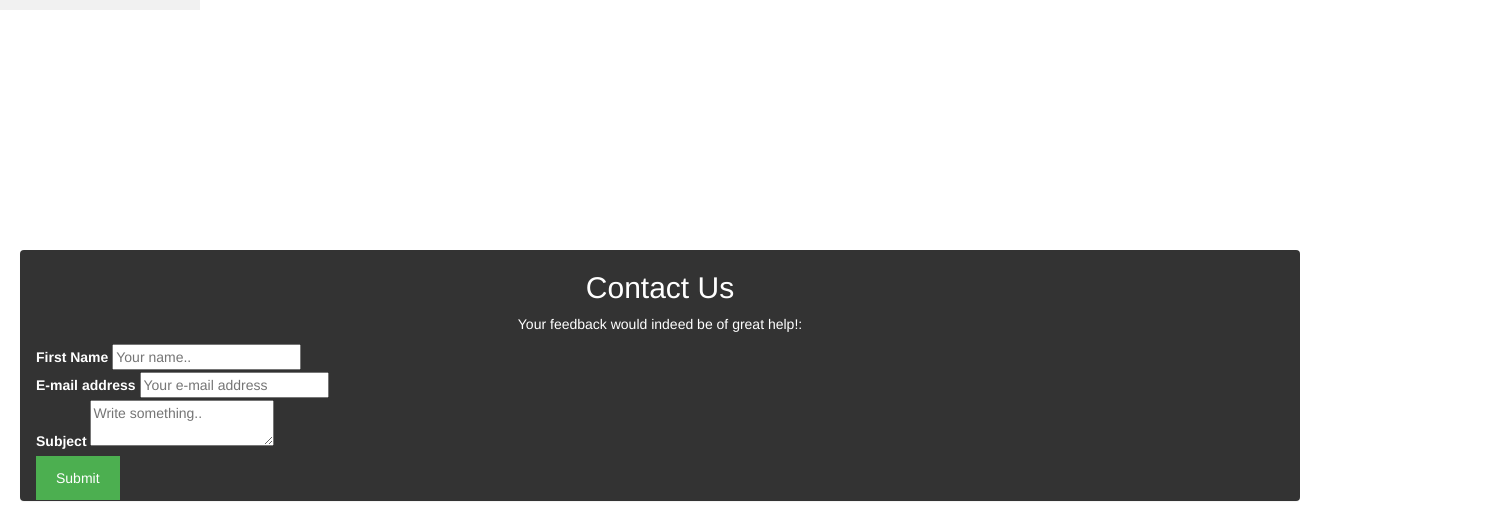
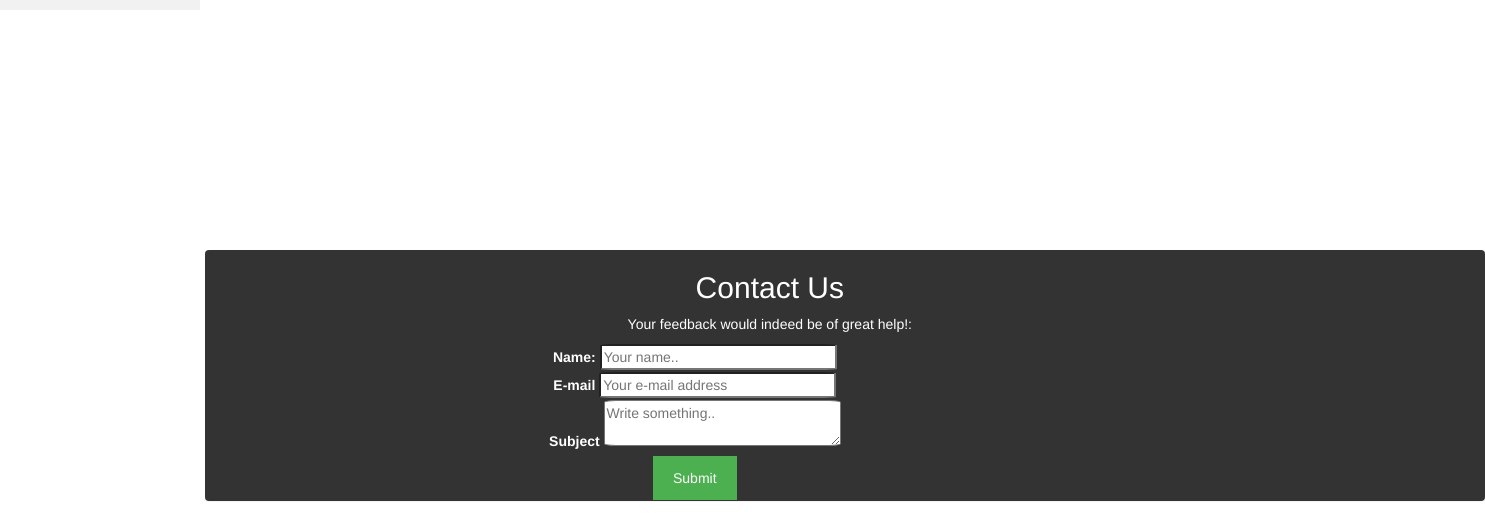
Before and after one commit to CikuKariuki/Raeasy, a plain HTML site: page index.html in a window 1280 px wide. Shown: the part 908-1429 px from the top of the page, 1485 px wide, since content can reach past the window. Drawn offline with nearby package versions, Linux system fonts and the light colour scheme.

Commit message:
styled contact section

```diff
--- a/index.html
+++ b/index.html
@@ -100,20 +100,22 @@
     </div>
 </div>
 
-<div class="panel col-md-12" id="black" style="margin-left:20px;" >
-<div style="text-align:center">
+<div class="panel col-md-12" id="black" style="margin-left:16%;" >
+<div style="text-align:center; margin-right:150px;" >
  <h2>Contact Us</h2>
  <p>Your feedback would indeed be of great help!:</p>
-</div>
-   <form>
-     <label for="fname">First Name</label>
-     <input type="text" id="fname" name="firstname" placeholder="Your name.."><br>
-     <label for="emailA">E-mail address</label>
-     <input type="email" id="mail" name="emailaddress" placeholder="Your e-mail address"><br>
+
+
+   <form style="margin-right:150px;">
+     <label for="fname">Name:</label>
+     <input type="text" id="fname" name="firstname" placeholder="Your name.." style="width: 25%;border-radius: 5%;"><br>
+     <label for="emailA">E-mail</label>
+     <input type="email" id="mail" name="emailaddress" placeholder="Your e-mail address" style="width: 25%;border-radius: 5%;"><br>
      <label for="subject">Subject</label>
-     <textarea id="subject" name="subject" placeholder="Write something.."></textarea><br>
+     <textarea id="subject" name="subject" placeholder="Write something.."style="width: 25%;border-radius: 5%;"></textarea><br>
      <input type="submit" value="Submit">
    </form>
+  </div>
  </div>
 
 </div>
```
